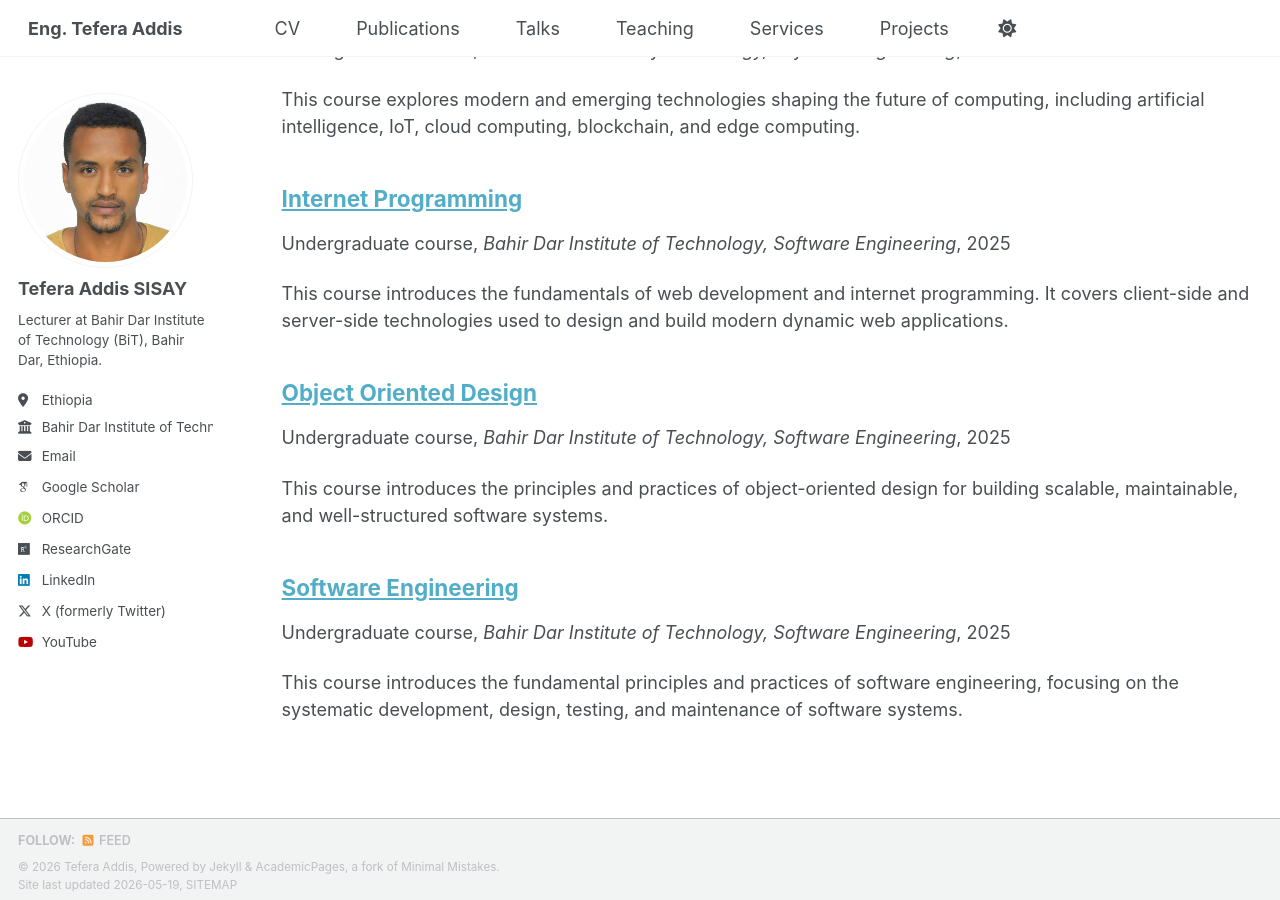
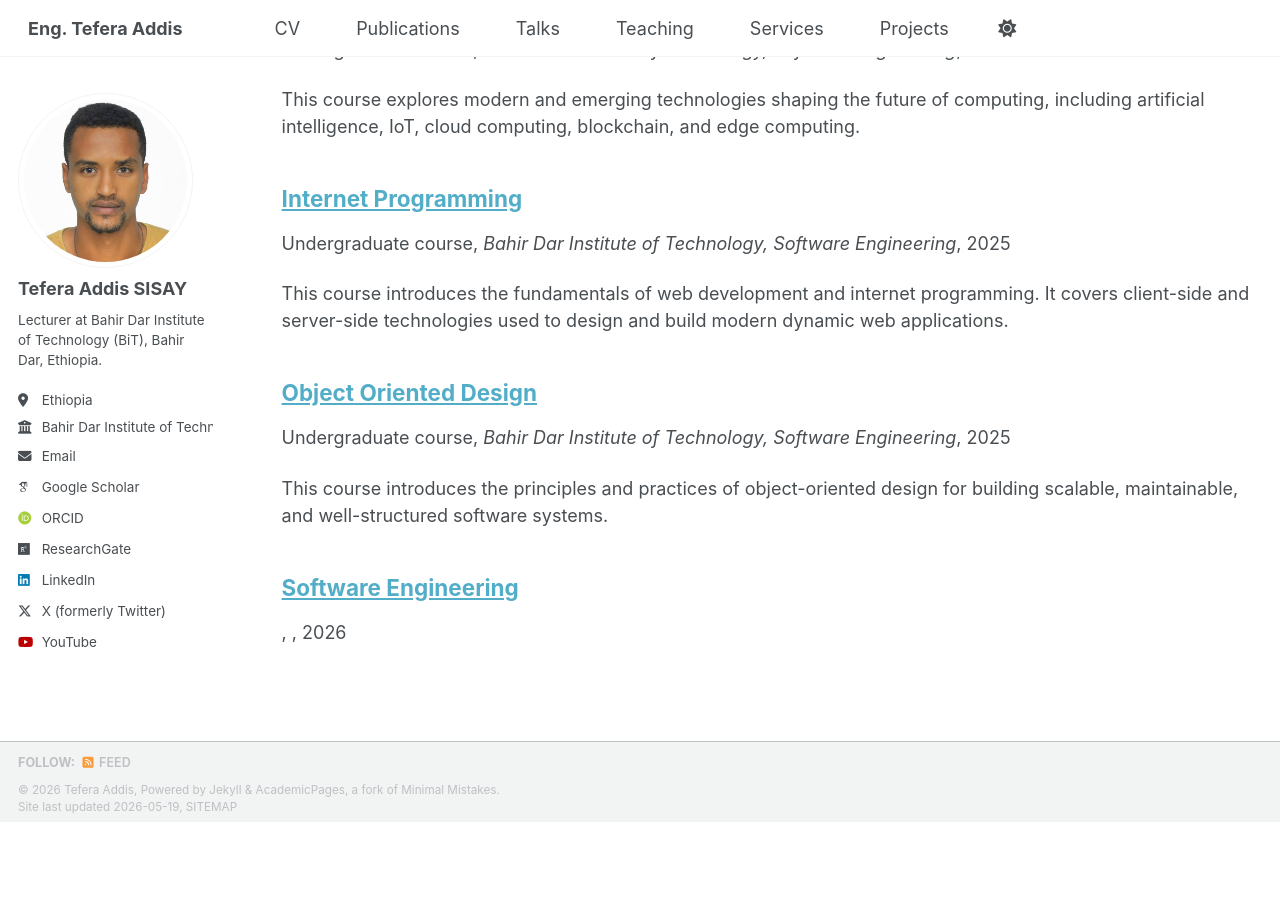
Before and after one commit to tefera-addis-sisay/tefera-addis-sisay.github.io, a Jekyll site: the page built from _pages/collection-archive.html, in a window 1280 px wide and 900 px high, scrolled down 4556 px. Built offline with Jekyll 4.4.1, drawn with Linux system fonts in a browser that asks for light colours; some web fonts are replaced; a script bundle is joined from its source files by our own code; library files that are not in the unit come from our copies; after the commit the page ends 5378 px from its top, so only the background shows below that; some of the changed lines change nothing that is shown.

Commit message:
Update software-engineering.md

```diff
--- a/_teaching/software-engineering.md
+++ b/_teaching/software-engineering.md
@@ -1,68 +1,49 @@
 ---
 title: "Software Engineering"
 collection: teaching
-type: "Undergraduate course"
-permalink: /teaching/software-engineering
-venue: "Bahir Dar Institute of Technology, Software Engineering"
-date: 2025-09-01
-location: "Bahir Dar, Ethiopia"
+permalink: /teaching/software-engineering/
+layout: single
+author_profile: true
 ---
+
+<div class="course-header">
+
+# Software Engineering
+
+**Level:** Undergraduate
+**Department:** Software Engineering
+**Institution:** Bahir Dar Institute of Technology
+**Year:** 2025
+
+</div>
+
+---
+
+## 📘 Course Description
 
 This course introduces the fundamental principles and practices of software engineering, focusing on the systematic development, design, testing, and maintenance of software systems.
 
 ---
 
-Course Description
-======
+## 🎯 Learning Objectives
 
-This course provides an in-depth understanding of the software development lifecycle (SDLC), software process models, requirements engineering, system design, implementation, testing, and maintenance.
-
-Students will learn how to apply engineering principles to build reliable, scalable, and maintainable software systems.
+- Understand software development lifecycle
+- Apply software design principles
+- Learn testing and maintenance techniques
+- Work with real-world software engineering workflows
 
 ---
 
-Learning Objectives
-======
+## 🧠 Key Topics
 
-By the end of this course, students will be able to:
-
-- Understand the software development lifecycle (SDLC)
-- Apply software process models (Waterfall, Agile, Spiral)
-- Elicit and analyze software requirements
-- Design software systems using UML diagrams
-- Implement software solutions using structured methodologies
-- Apply software testing and quality assurance techniques
-- Understand software maintenance and evolution
+- Software development lifecycle (SDLC)
+- Requirements engineering
+- System design and architecture
+- Testing and debugging
+- Maintenance and evolution
 
 ---
 
-Topics Covered
-======
+## 🏫 Course Context
 
-- Introduction to Software Engineering
-- Software Development Life Cycle (SDLC)
-- Software Process Models (Waterfall, Agile, Iterative)
-- Requirements Engineering
-- System Modeling and UML
-- Software Design Principles
-- Software Architecture
-- Software Testing and Quality Assurance
-- Software Maintenance and Evolution
-- Project Management Basics
-
----
-
-Assessment
-======
-
-- Assignments: 25%
-- Lab exercises: 25%
-- Midterm exam: 20%
-- Final exam/project: 30%
-
----
-
-Practical Work
-======
-
-Students will work on a group-based software project applying the full software development lifecycle, from requirements gathering to deployment and testing.
+This course is part of the undergraduate Software Engineering program at Bahir Dar Institute of Technology.
```
